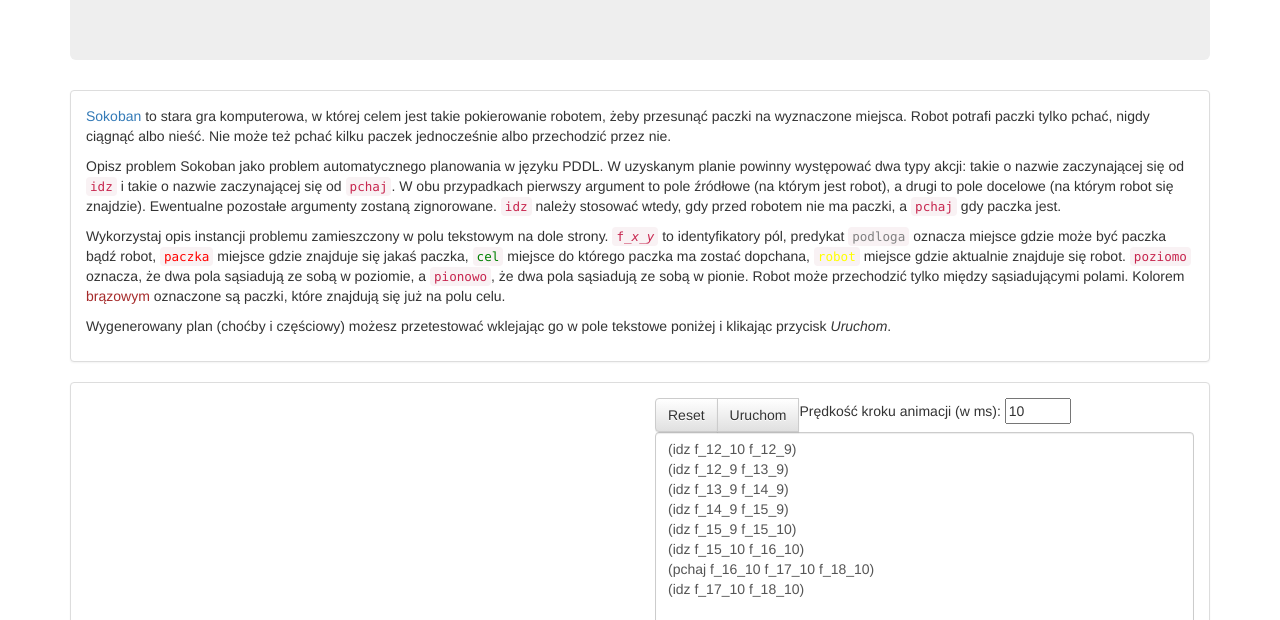
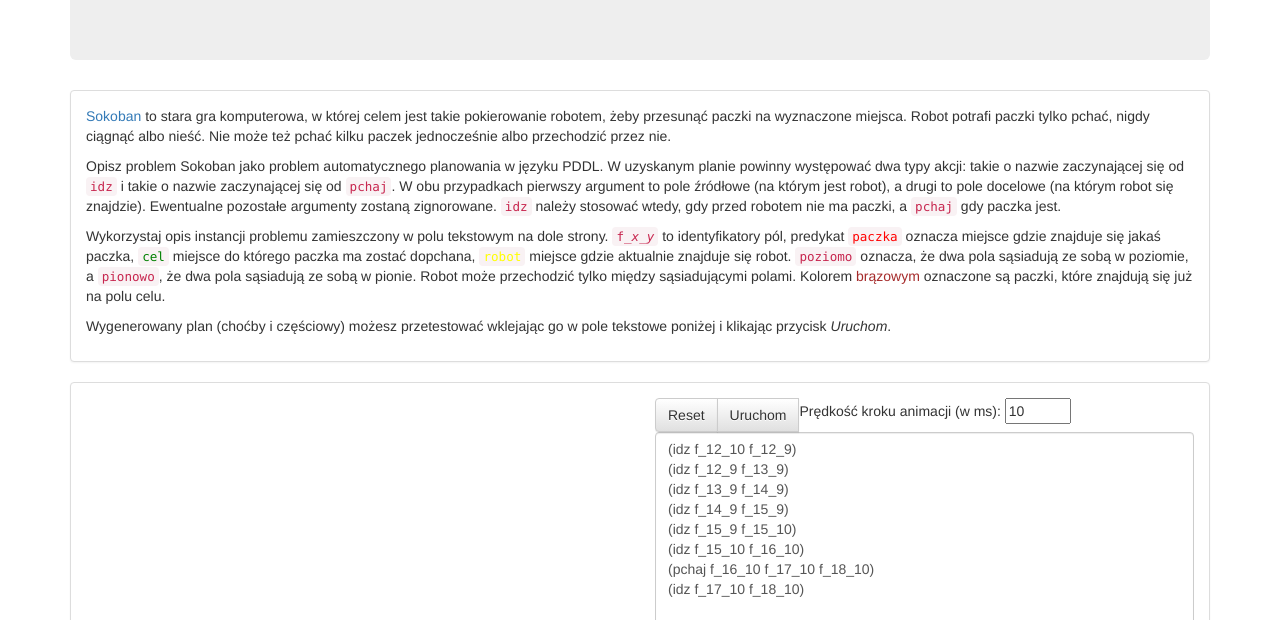
Before and after one commit to jpotoniec/PlanowanieJS, a plain HTML site: page index.html in a window 1280 px wide. Shown: the part 180-800 px from the top of the page. Drawn offline with nearby package versions, Linux system fonts and the light colour scheme; a script that the page names is missing.

Commit message:
Sokoban: nie piszemy o podlodze, bo jej nie ma

```diff
--- a/index.html
+++ b/index.html
@@ -48,9 +48,8 @@ którym jest robot), a drugi to pole docelowe (na którym robot się znajdzie).
 <code>idz</code> należy stosować wtedy, gdy przed robotem nie ma paczki, a
 <code>pchaj</code> gdy paczka jest.</p>
 <p>Wykorzystaj opis instancji problemu zamieszczony w polu tekstowym na dole strony. <code>f_<em>x</em>_<em>y</em></code> to
-identyfikatory pól, predykat <code style="color: gray">podloga</code> oznacza
-miejsce gdzie może być paczka bądź robot, <code style="color:
-red">paczka</code> miejsce gdzie znajduje się jakaś paczka, <code style="color:
+identyfikatory pól, predykat <code style="color:
+red">paczka</code> oznacza miejsce gdzie znajduje się jakaś paczka, <code style="color:
 green">cel</code> miejsce do którego paczka ma zostać dopchana, <code
 style="color: yellow">robot</code> miejsce gdzie aktualnie znajduje się robot. <code>poziomo</code> oznacza, że dwa pola sąsiadują ze sobą w poziomie, a <code>pionowo</code>, że dwa pola sąsiadują ze sobą w pionie. Robot może przechodzić tylko między sąsiadującymi polami.
 Kolorem <span style="color: brown">brązowym</span> oznaczone są paczki, które znajdują się już na polu celu.
```
